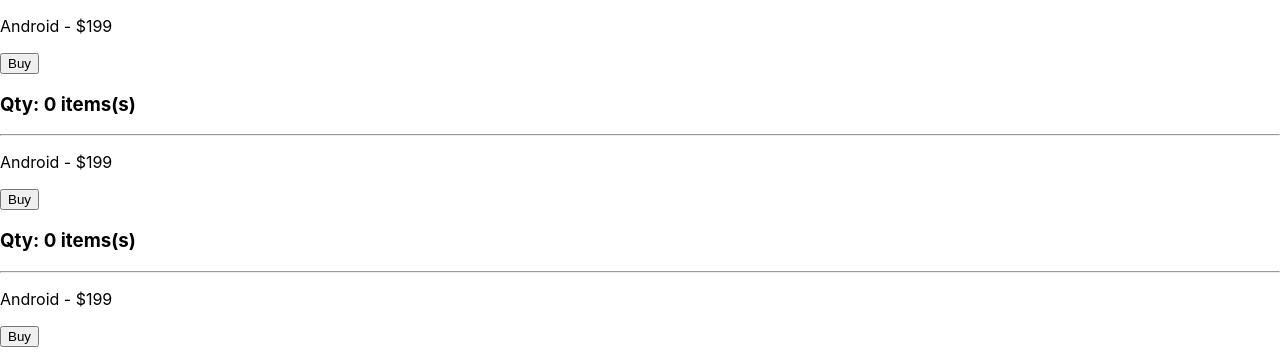
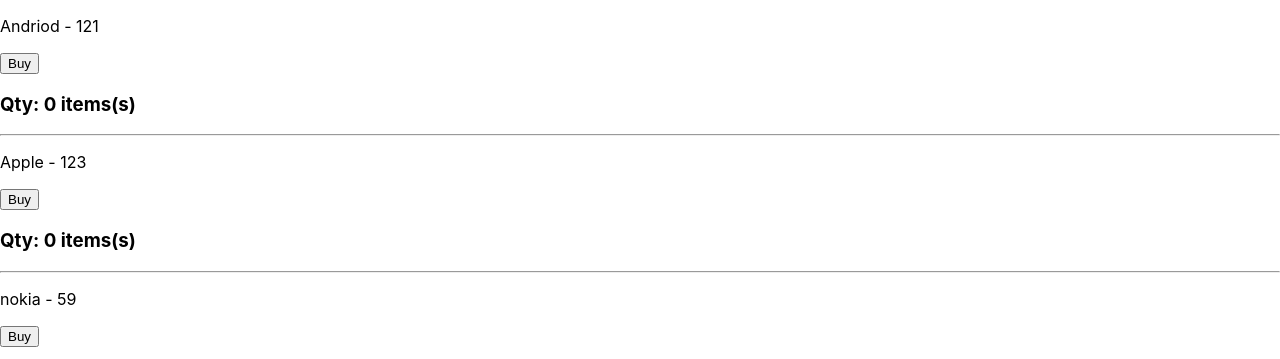
Before and after one commit to eecanada/product-list, a React (Create React App) app: page / in a window 1280 px wide. Shown: the top 359 px of the page. Built offline with nearby package versions, Linux system fonts and the light colour scheme.

Commit message:
pass name and price props to component

```diff
--- a/src/App.js
+++ b/src/App.js
@@ -15,7 +15,7 @@
   render() {
     return (
       <div>
-        <p>Android - $199 </p>
+        <p> {this.props.name} - {this.props.price} </p>
         <button onClick={this.buy}> Buy </button>
         <h3> Qty: {this.state.qty} items(s)</h3>
         <hr/>
@@ -39,9 +39,9 @@
   render(){
     return(
       <div>
-          <Product/>
-          <Product/>
-          <Product/>
+          <Product name="Andriod" price="121"/>
+          <Product name="Apple" price="123"/>
+          <Product name="nokia" price="59"/>
           <Total/>
       </div>
     )
```
